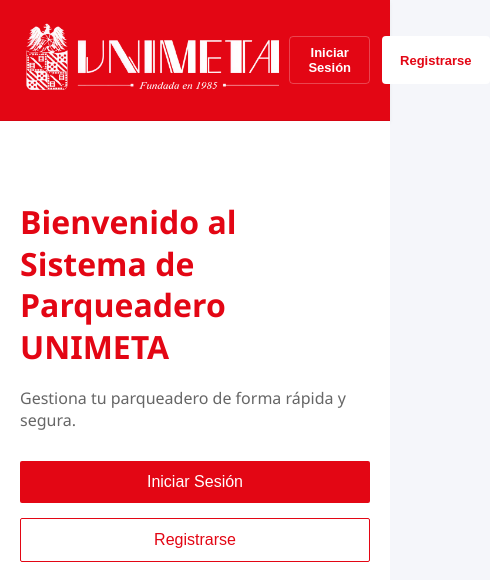
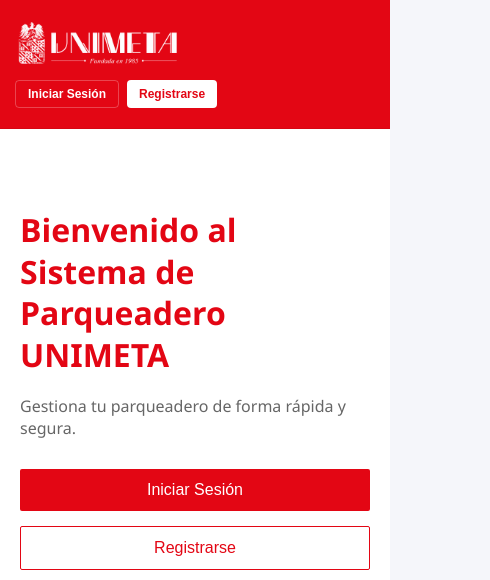
Before and after one commit to chita07/Parqueadero_Unimeta, a plain HTML site: page index.html in a window 390 px wide. Shown: the top 580 px of the page, 490 px wide, since content can reach past the window. Drawn offline with Linux system fonts and the light colour scheme.

Commit message:
Fix: header responsive - boton Registrarse no se sale del contenedor en movil

```diff
--- a/index.css
+++ b/index.css
@@ -435,6 +435,32 @@
 
 /* Responsive */
 @media (max-width: 768px) {
+
+    html,
+    body {
+        overflow-x: hidden;
+    }
+
+    .header-content {
+        flex-wrap: wrap;
+        gap: 10px;
+        padding: 0 15px;
+    }
+
+    .logo-img {
+        height: 50px;
+    }
+
+    nav {
+        gap: 8px;
+    }
+
+    .btn-login,
+    .btn-register {
+        padding: 6px 12px;
+        font-size: 12px;
+    }
+
     .hero-wrapper {
         grid-template-columns: 1fr;
         gap: 40px;
@@ -447,8 +473,6 @@
     .hero-buttons {
         flex-direction: column;
     }
-
-
 
     .tarifas-grid {
         grid-template-columns: 1fr;
```
